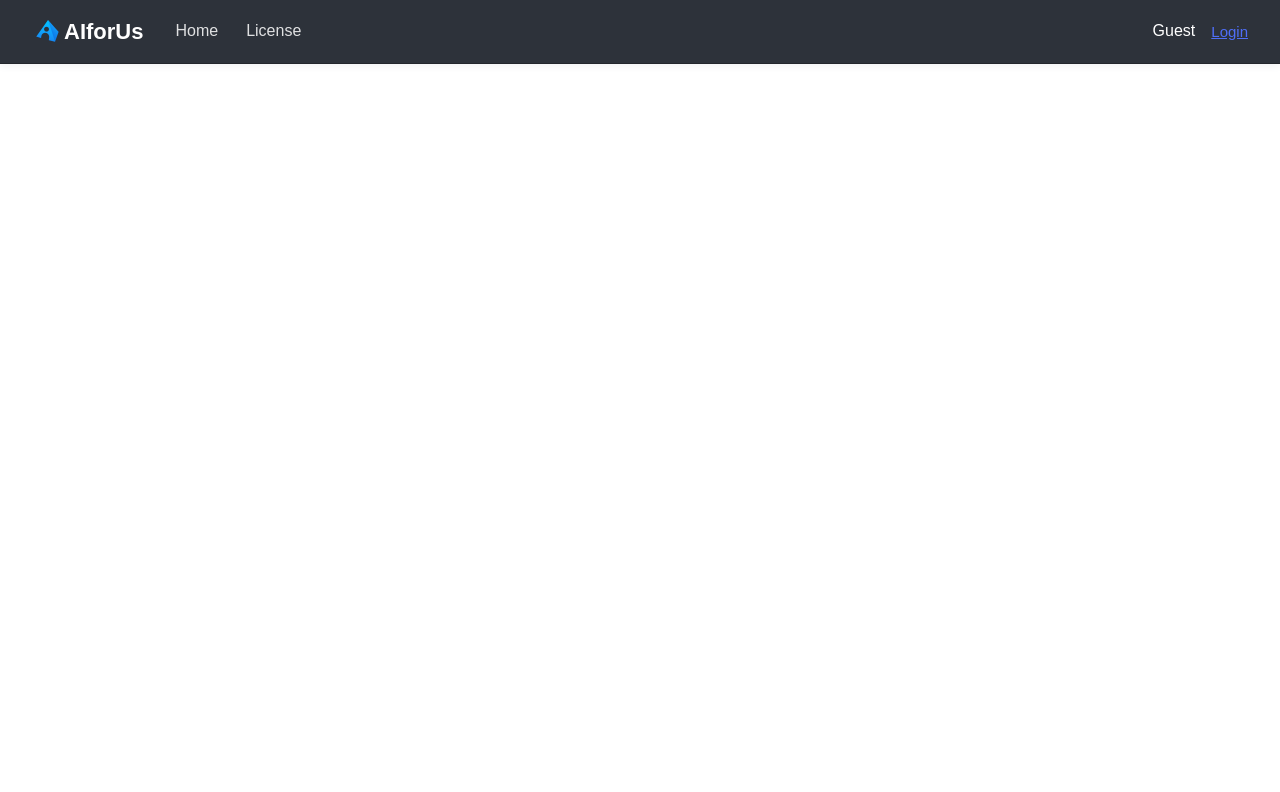
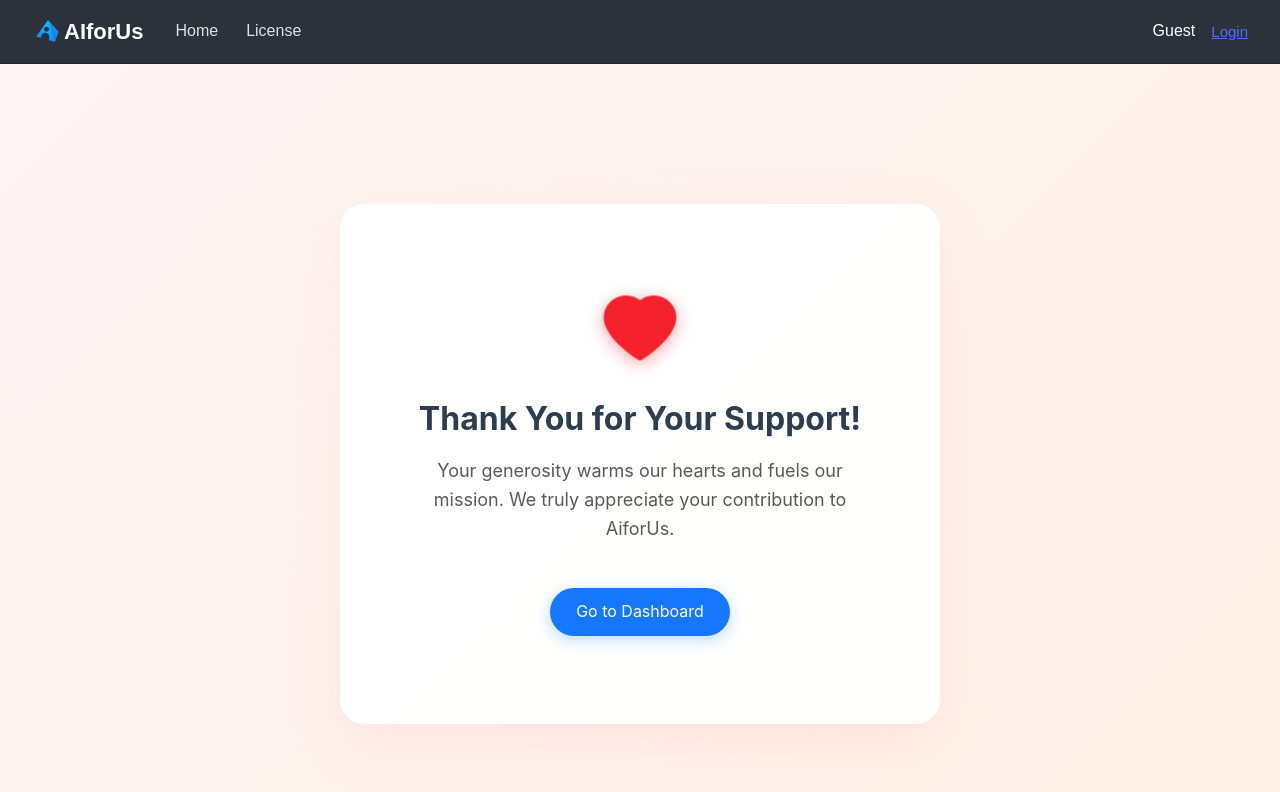
Before and after one commit to MaoZain/aiforus-user, a Vue app in the folder frontend/: page /donation-success in a window 1280 px wide. Shown: the top 792 px of the page. Built offline with nearby package versions, Linux system fonts and the light colour scheme.

Commit message:
add donation pages

```diff
--- a/frontend/src/router/index.js
+++ b/frontend/src/router/index.js
@@ -5,6 +5,8 @@ import Register from "@/views/register/App.vue";
 import DefaultLayout from "@/layout/Default.vue";
 import PaymentSuccess from "@/views/payment/PaymentSuccess.vue";
 import PaymentCancel from "@/views/payment/PaymentCancel.vue";
+import DonationSuccess from "@/views/payment/DonationSuccess.vue";
+import DonationCancel from "@/views/payment/DonationCancel.vue";
 
 const routes = [
   { path: "/verify-email", name: "VerifyEmail", component: () => import("@/views/components/verifyEmail.vue") }, // 新增验证邮箱路由
@@ -79,6 +81,16 @@ const routes = [
     name: "PaymentCancel",
     component: PaymentCancel,
   },
+  {
+    path: "/donation-success",
+    name: "DonationSuccess",
+    component: DonationSuccess,
+  },
+  {
+    path: "/donation-cancel",
+    name: "DonationCancel",
+    component: DonationCancel,
+  },
 ];
 
 const router = createRouter({
--- a/frontend/src/views/license/App.vue
+++ b/frontend/src/views/license/App.vue
@@ -14,15 +14,14 @@
                   @click="showModal = true"
                   >Upgrade</a-button
                 >
-                <!-- 新增：捐款按钮 -->
+                <!-- 修改：捐款按钮 -->
                 <a-button
                   :disabled="licenseState === 'suspended'"
                   type="default"
                   class="donate-btn"
-                  @click="handleDonate"
-                  :loading="donateLoading"
+                  @click="openDonateModal"
                 >
-                  Donate $0.50
+                  Donate
                 </a-button>
               </div>
             </div>
@@ -136,6 +135,30 @@
           </div>
         </div>
       </a-modal>
+
+      <!-- 新增：捐款弹窗 -->
+      <a-modal
+        :open="showDonateModal"
+        title="Support Us"
+        @ok="handleDonate"
+        @cancel="showDonateModal = false"
+        :confirmLoading="donateLoading"
+      >
+        <div class="donate-modal-content" style="padding: 20px 0;">
+          <p style="margin-bottom: 10px;">Please enter the donation amount (USD):</p>
+          <a-input-number
+            v-model:value="donateAmount"
+            :min="0.5"
+            :step="1"
+            prefix="$"
+            style="width: 100%"
+            placeholder="Minimum $0.50"
+          />
+          <div v-if="donateAmount && donateAmount < 0.5" style="color: #ff4d4f; margin-top: 5px; font-size: 12px;">
+            Minimum donation amount is $0.50
+          </div>
+        </div>
+      </a-modal>
     </div>
   </a-spin>
 </template>
@@ -192,6 +215,8 @@ const copyIcon = ref(h(CopyOutlined));
 const couponCode = ref("");
 
 // 新增：捐款状态
+const showDonateModal = ref(false);
+const donateAmount = ref(5);
 const donateLoading = ref(false);
 
 const licenseType = computed(() => licenseStore.licenseType);
@@ -362,19 +387,31 @@ async function handleUpgrade() {
   }
 }
 
-// 新增：处理捐款逻辑（每次固定 0.01）
+// 打开捐款弹窗
+const openDonateModal = () => {
+  donateAmount.value = 5; // 重置为默认建议金额
+  showDonateModal.value = true;
+};
+
+// 修改：处理捐款逻辑
 const handleDonate = async () => {
 	if (!authStore.useremail) {
 		message.error("User email not available");
 		return;
 	}
+
+  if (!donateAmount.value || donateAmount.value < 0.5) {
+    message.warning("Minimum donation amount is $0.50");
+    return;
+  }
+
 	try {
 		const loadingKey = "donateLoading";
 		message.loading({ content: "Processing donation...", key: loadingKey, duration: 0 });
 		donateLoading.value = true;
 
 		const params = {
-			amount: 0.01,
+			amount: donateAmount.value,
 			email: authStore.useremail,
 			successUrl: `${window.location.origin}/donation-success`,
 			cancelUrl: `${window.location.origin}/donation-cancel`,
@@ -393,6 +430,7 @@ const handleDonate = async () => {
 		} else if (response && response.success) {
 			// 如果后端直接返回成功，则感谢捐款
 			message.success({ content: "Thank you for your donation!", key: loadingKey });
+      showDonateModal.value = false;
 		} else {
 			message.error({ content: response.message || "Failed to process donation", key: loadingKey });
 		}
--- /dev/null
+++ b/frontend/src/views/payment/DonationCancel.vue
@@ -0,0 +1,45 @@
+<template>
+  <div class="payment-result">
+    <a-result
+      status="warning"
+      title="Donation Cancelled"
+      sub-title="Your donation was not completed. No charges were made."
+    >
+      <template #extra>
+        <a-button type="primary" @click="goToDashboard">Go to Dashboard</a-button>
+      </template>
+    </a-result>
+  </div>
+</template>
+
+<script setup>
+import { useRouter } from 'vue-router';
+import { useAuthStore } from '@/store/auth';
+
+const router = useRouter();
+const authStore = useAuthStore();
+
+function goToDashboard() {
+  router.push('/dashboard');
+}
+
+function restoreAuth() {
+  const prePaymentAuthToken = localStorage.getItem('prePaymentAuthToken');
+  if (prePaymentAuthToken) {
+    authStore.setToken(prePaymentAuthToken); // 假设有 setToken 方法
+    localStorage.removeItem('prePaymentAuthToken');
+  }
+}
+
+restoreAuth();
+</script>
+
+<style scoped>
+.payment-result {
+  display: flex;
+  justify-content: center;
+  align-items: center;
+  height: 100vh;
+  background-color: #f0f2f5;
+}
+</style>
--- /dev/null
+++ b/frontend/src/views/payment/DonationSuccess.vue
@@ -0,0 +1,200 @@
+<template>
+  <div class="payment-result">
+    <div class="success-card">
+      <a-result
+        v-if="!loading"
+        :status="paymentStatus.status"
+        :title="paymentStatus.title"
+        :sub-title="paymentStatus.subTitle"
+      >
+        <template #icon>
+          <HeartFilled class="heart-icon" />
+        </template>
+        <template #extra>
+          <a-button type="primary" size="large" shape="round" class="action-btn" @click="goToDashboard">Go to Dashboard</a-button>
+        </template>
+      </a-result>
+      <div v-else class="loading-container">
+        <a-spin tip="Verifying payment status..." size="large"></a-spin>
+      </div>
+    </div>
+  </div>
+</template>
+
+<script setup>
+import { ref, onMounted, reactive } from 'vue';
+import { useRouter } from 'vue-router';
+import { HeartFilled } from '@ant-design/icons-vue';
+import { useAuthStore } from '@/store/auth';
+import { useLicenseStore } from '@/store/license';
+import { postAction } from '@/services/api';
+import { message } from 'ant-design-vue';
+
+const router = useRouter();
+const authStore = useAuthStore();
+const licenseStore = useLicenseStore();
+const loading = ref(false);
+const paymentStatus = reactive({
+  status: 'success',
+  title: 'Thank You for Your Support!',
+  subTitle: 'Your generosity warms our hearts and fuels our mission. We truly appreciate your contribution to AiforUs.'
+});
+
+function goToDashboard() {
+  router.push('/dashboard');
+}
+
+function restoreAuth() {
+  const prePaymentAuthToken = localStorage.getItem('prePaymentAuthToken');
+  if (prePaymentAuthToken) {
+    authStore.setToken(prePaymentAuthToken);
+    localStorage.removeItem('prePaymentAuthToken');
+  }
+}
+
+async function verifyPayment() {
+  try {
+    loading.value = true;
+
+    // 从 URL 获取会话 ID
+    const urlParams = new URLSearchParams(window.location.search);
+    let sessionId = urlParams.get('session_id');
+
+    // 如果 URL 中没有 session_id，尝试从 localStorage 获取
+    if (!sessionId) {
+      sessionId = localStorage.getItem('stripeSessionId');
+    }
+
+    if (!sessionId) {
+      throw new Error('No session ID found');
+    }
+
+    // 调用后端 API 验证支付状态
+    const response = await postAction('/payment/verify-session', {
+      sessionId: sessionId
+    });
+
+    if (response.success && response.data) {
+      // 支付成功
+      // 捐款成功不需要更新license或强制跳转，显示感谢页面即可
+
+      // 更新支付状态显示
+      paymentStatus.status = 'success';
+      paymentStatus.title = 'Thank You for Your Support!';
+      paymentStatus.subTitle = 'Your generosity warms our hearts and fuels our mission. We truly appreciate your contribution to AiforUs.'
+
+      // 清除会话 ID
+      localStorage.removeItem('stripeSessionId');
+    } else {
+      // 支付验证失败
+      throw new Error(response.message || 'Donation verification failed');
+    }
+  } catch (error) {
+    console.error('Payment verification error:', error);
+
+    // 更新失败状态显示
+    paymentStatus.status = 'warning';
+    paymentStatus.title = 'Verification Issue';
+    paymentStatus.subTitle = 'We could not verify your donation status automatically. Please contact support if you have been charged.'
+
+    // 显示错误消息
+    message.error('Verification failed: ' + (error.message || 'Unknown error'));
+  } finally {
+    loading.value = false;
+  }
+}
+
+onMounted(async () => {
+  // 首先恢复认证状态
+  // restoreAuth();
+
+  // 然后验证支付状态
+  // await verifyPayment();
+});
+</script>
+
+<style scoped>
+.payment-result {
+  display: flex;
+  justify-content: center;
+  align-items: center;
+  min-height: 100vh;
+  background: linear-gradient(135deg, #fff5f5 0%, #fff0e6 100%); /* 调整为暖色调背景 */
+  padding: 20px;
+}
+
+.success-card {
+  background: rgba(255, 255, 255, 0.95); /* 稍微增加不透明度 */
+  padding: 40px;
+  border-radius: 24px;
+  box-shadow: 0 20px 60px rgba(255, 100, 100, 0.1); /* 阴影也带一点暖色 */
+  max-width: 600px;
+  width: 100%;
+  text-align: center;
+  animation: slideUp 0.8s cubic-bezier(0.2, 0.8, 0.2, 1);
+  backdrop-filter: blur(10px);
+}
+
+.heart-icon {
+  font-size: 72px;
+  color: #f5222d !important; /* 添加 !important 强制覆盖 Ant Design 的默认绿色 */
+  animation: heartbeat 1.5s ease-in-out infinite;
+  margin-bottom: 10px;
+  display: inline-block;
+  filter: drop-shadow(0 4px 8px rgba(245, 34, 45, 0.4)); /* 增加红色光晕 */
+}
+
+.action-btn {
+  min-width: 180px;
+  height: 48px;
+  font-size: 16px;
+  margin-top: 20px;
+  box-shadow: 0 4px 15px rgba(24, 144, 255, 0.3);
+  transition: all 0.3s;
+}
+
+.action-btn:hover {
+  transform: translateY(-2px);
+  box-shadow: 0 6px 20px rgba(24, 144, 255, 0.4);
+}
+
+.loading-container {
+  padding: 60px 20px;
+  text-align: center;
+}
+
+@keyframes slideUp {
+  from {
+    opacity: 0;
+    transform: translateY(40px);
+  }
+  to {
+    opacity: 1;
+    transform: translateY(0);
+  }
+}
+
+@keyframes heartbeat {
+  0% { transform: scale(1); }
+  14% { transform: scale(1.15); }
+  28% { transform: scale(1); }
+  42% { transform: scale(1.15); }
+  70% { transform: scale(1); }
+}
+
+/* Override Ant Design result styles for better typography */
+:deep(.ant-result-title) {
+  font-size: 32px;
+  font-weight: 700;
+  color: #2c3e50;
+  margin-bottom: 16px;
+}
+
+:deep(.ant-result-subtitle) {
+  font-size: 18px;
+  line-height: 1.6;
+  color: #595959;
+  max-width: 480px;
+  margin: 0 auto;
+}
+</style>
```
Also changed, not shown: 1 other file (tests, documents, lock files or other folders).
